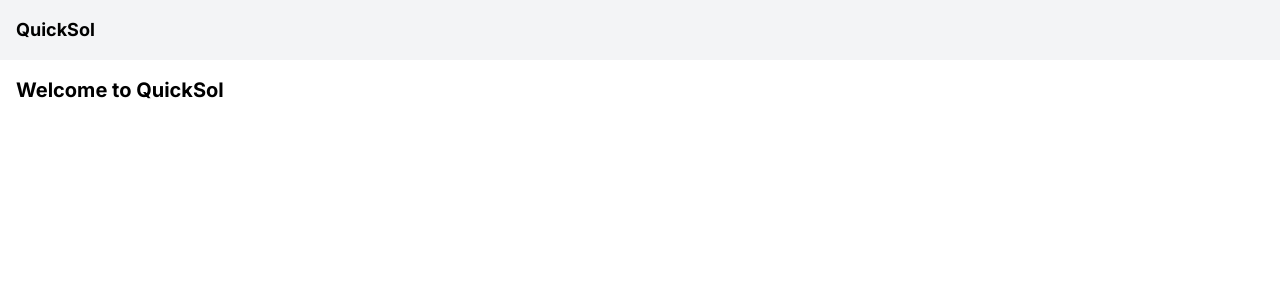
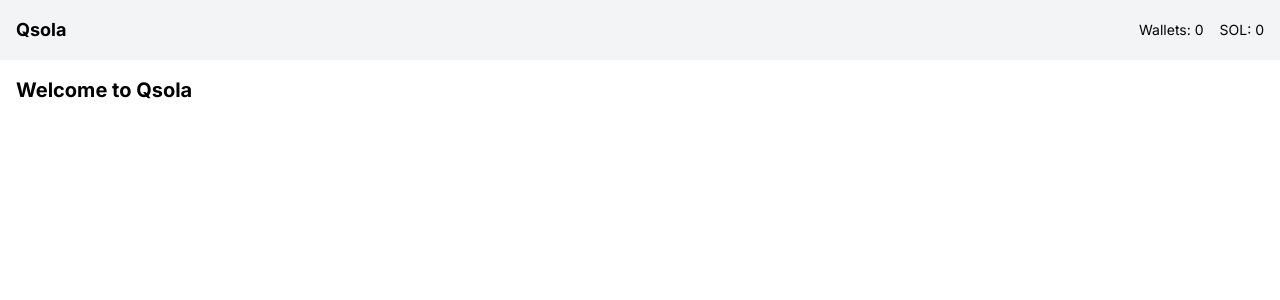
Before and after one commit to Gptmod666/Qsola, a Next.js app: page / in a window 1280 px wide. Shown: the top 300 px of the page. Built offline with nearby package versions, Linux system fonts and the light colour scheme.

Commit message:
Implement initial UI structure

```diff
--- a/src/app/layout.tsx
+++ b/src/app/layout.tsx
@@ -1,10 +1,9 @@
 import type { Metadata } from 'next'
 import '../styles/globals.css'
 import { fontSans, fontMono } from '@/styles/fonts'
-import Header from '@/components/header'
 
 export const metadata: Metadata = {
-  title: 'QuickSol',
+  title: 'Qsola',
   description: 'Solana Wallet Manager',
 }
 
@@ -12,7 +11,6 @@ export default function RootLayout({ children }: { children: React.ReactNode })
   return (
     <html lang="en" className={`${fontSans.variable} ${fontMono.variable}`}>
       <body className="min-h-screen bg-white dark:bg-gray-900">
-        <Header />
         {children}
       </body>
     </html>
--- a/src/app/mainwallet.tsx
+++ b/src/app/mainwallet.tsx
@@ -1,3 +1,11 @@
 export default function MainWallet() {
-  return <div>Main Wallet</div>
+  return (
+    <section className="p-4">
+      <h1 className="mb-4 text-xl font-bold">Main Wallet</h1>
+      <div className="space-x-2">
+        <button className="px-4 py-2 bg-gray-200 rounded">Import</button>
+        <button className="px-4 py-2 bg-gray-200 rounded">Export</button>
+      </div>
+    </section>
+  )
 }
--- a/src/app/page.tsx
+++ b/src/app/page.tsx
@@ -1,7 +1,12 @@
+import Header from '@/components/header'
+
 export default function HomePage() {
   return (
-    <main className="p-4">
-      <h1 className="text-xl font-bold">Welcome to QuickSol</h1>
-    </main>
+    <>
+      <Header />
+      <main className="p-4">
+        <h1 className="text-xl font-bold">Welcome to Qsola</h1>
+      </main>
+    </>
   )
 }
--- a/src/components/header.tsx
+++ b/src/components/header.tsx
@@ -1,9 +1,17 @@
 import React from 'react'
 
 export default function Header() {
+  // Dummy values will be replaced with real data later
+  const totalWallets = 0
+  const totalSol = 0
+
   return (
-    <header className="p-4 bg-gray-100 dark:bg-gray-800">
-      <h1 className="text-lg font-bold">QuickSol</h1>
+    <header className="flex items-center justify-between p-4 bg-gray-100 dark:bg-gray-800">
+      <h1 className="text-lg font-bold">Qsola</h1>
+      <div className="text-sm">
+        <span className="mr-4">Wallets: {totalWallets}</span>
+        <span>SOL: {totalSol}</span>
+      </div>
     </header>
   )
 }
```
Also changed, not shown: 2 other files (tests, documents, lock files or other folders).
